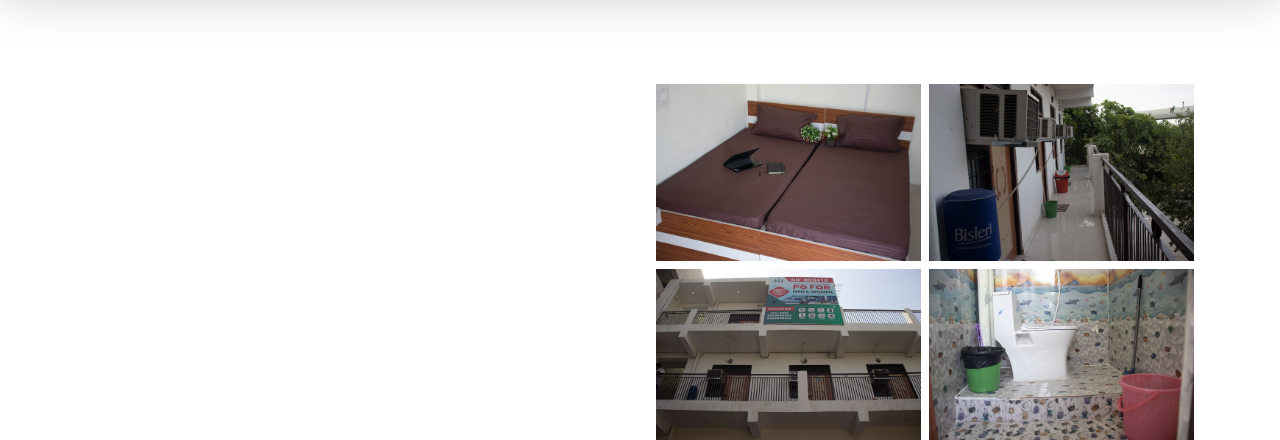
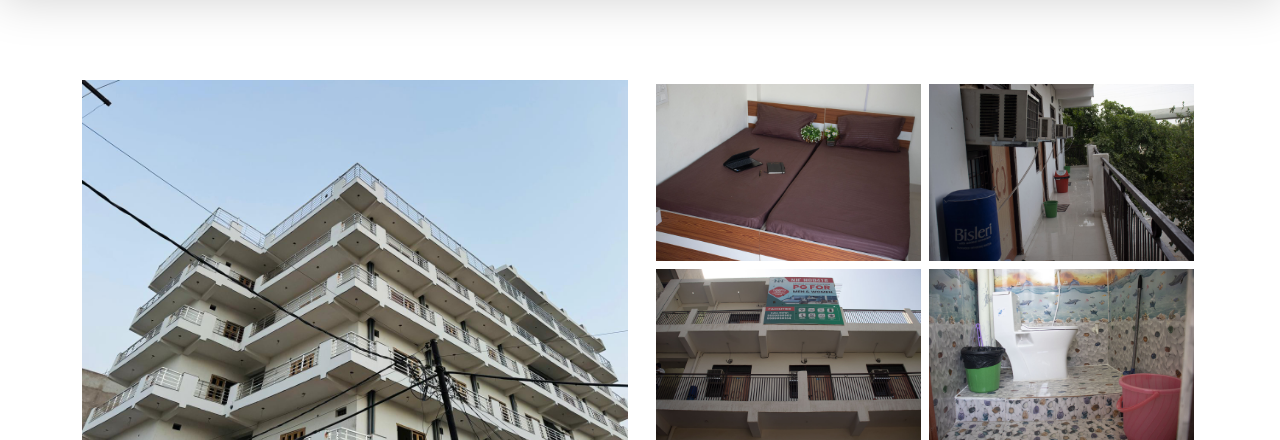
Before and after one commit to anandclicks/nh2-final, a website: page pg-in-noida/Nh2NOD101.html in a window 1280 px wide. Shown: the part 116-556 px from the top of the page. Drawn offline with nearby package versions, Linux system fonts and the light colour scheme.

Commit message:
Update Nh2NOD101.html
i have corrected the extension from jpg to png of nod101 html file

```diff
--- a/pg-in-noida/Nh2NOD101.html
+++ b/pg-in-noida/Nh2NOD101.html
@@ -161,7 +161,7 @@
          <div class="row roomsRo mt-5">
           <!-- left big img  -->
           <div class="col-12 col-lg-6 h-100">
-            <img style="width: 100%; object-fit: cover;" src="/images/NH²NOD101/1.jpg" alt="">
+            <img style="width: 100%; object-fit: cover;" src="/images/NH²NOD101/1.png" alt="">
           </div>
           <!-- right tow images  -->
           <div class="col-12 col-lg-6 rightside4imges">
```
